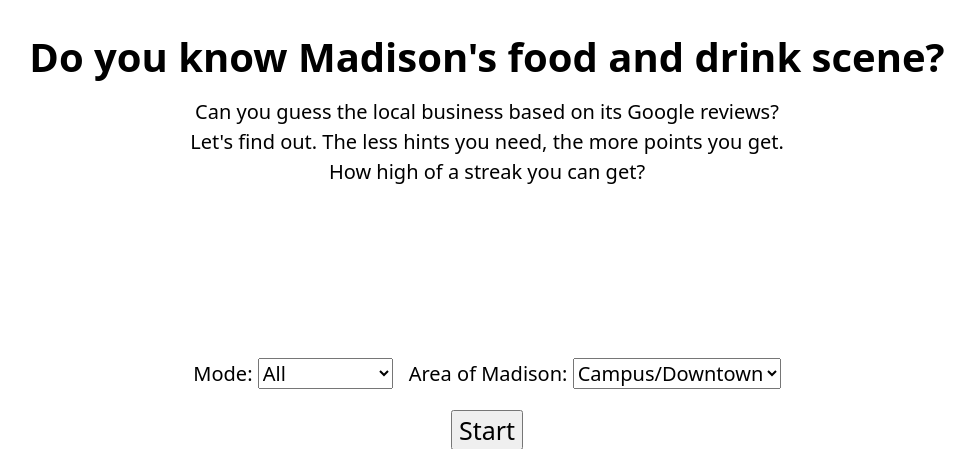
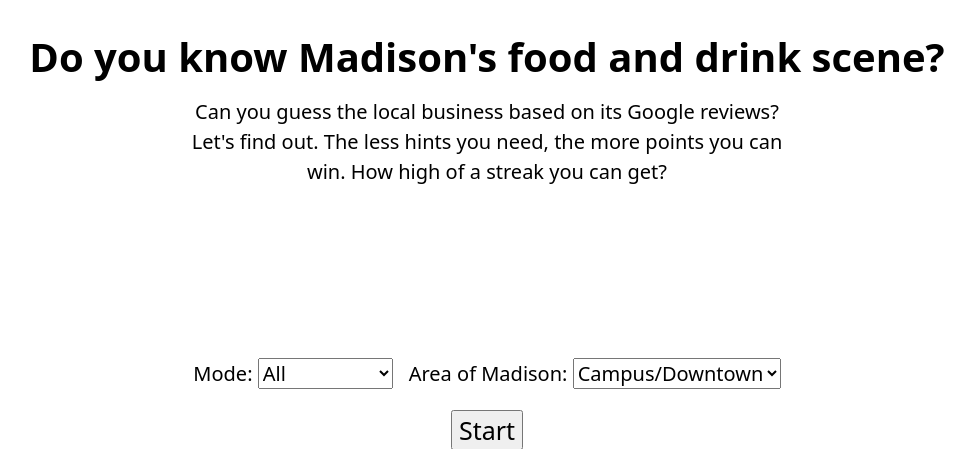
Before and after one commit to drewbarkman/maddata26, a Flask app: page / in a window 1280 px wide. Shown: the top 449 px of the page, without its empty margins (153-1128 px from the left). Run offline with Flask 3, Linux system fonts and the light colour scheme; some web fonts are replaced.

Commit message:
moving along

```diff
--- a/templates/index.html
+++ b/templates/index.html
@@ -14,7 +14,7 @@
 <body>
     <div id="header">
         <h1>Do you know Madison's food and drink scene?</h1>
-        <p id="instructions">Can you guess the local business based on its Google reviews? Let's find out. The less hints you need, the more points you get. How high of a streak you can get?</p>
+        <p id="instructions">Can you guess the local business based on its Google reviews? Let's find out. The less hints you need, the more points you can win. How high of a streak you can get?</p>
     </div>
     <div id="intro">
         <div id="start-menu" class="">
```
Also changed, not shown: 1 other file.
